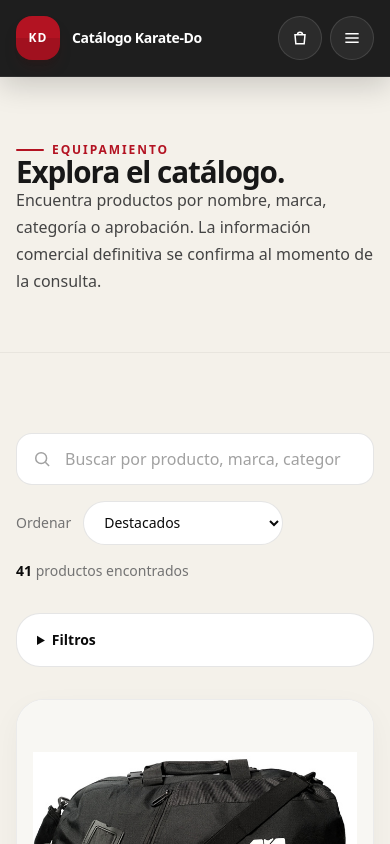
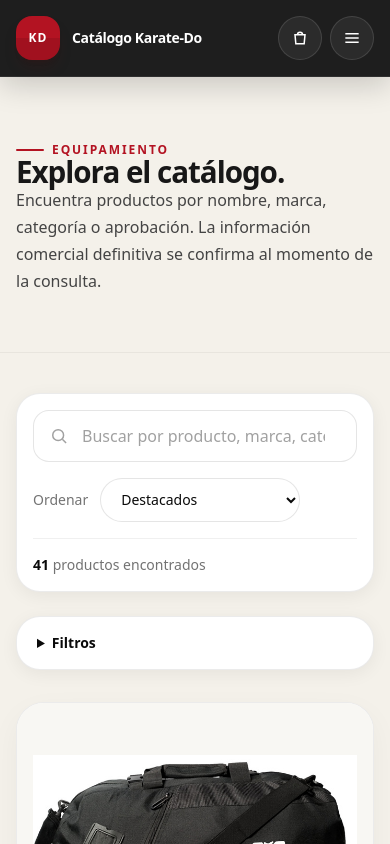
Before and after one commit to maorusohh/catalogo-karate, a Next.js app: page /catalogo in a window 390 px wide. Shown: the top 844 px of the page. Built offline with nearby package versions, Linux system fonts and the light colour scheme.

Commit message:
style: polish catalog controls

```diff
--- a/src/components/catalog/catalog-client.tsx
+++ b/src/components/catalog/catalog-client.tsx
@@ -60,7 +60,8 @@ export function CatalogClient({ products, brands, categories }: CatalogClientPro
   }
 
   return (
-    <section className="mt-10">
+    <section>
+      <div className="rounded-3xl border border-black/8 bg-white p-4 shadow-[var(--ck-shadow-sm)] sm:p-5">
         <div className="grid gap-4 lg:grid-cols-[minmax(0,1fr)_auto] lg:items-end">
           <CatalogSearch
             value={filters.search}
@@ -75,7 +76,7 @@ export function CatalogClient({ products, brands, categories }: CatalogClientPro
           <CatalogSortSelect value={sort} onChange={setSort} />
         </div>
 
-      <div className="mt-4 flex flex-wrap items-center justify-between gap-3">
+        <div className="mt-4 flex flex-wrap items-center justify-between gap-3 border-t border-black/6 pt-4">
           <p className="text-sm text-neutral-500">
             <span className="font-semibold text-neutral-950">{filteredProducts.length}</span>{" "}
             {filteredProducts.length === 1 ? "producto encontrado" : "productos encontrados"}
@@ -85,21 +86,22 @@ export function CatalogClient({ products, brands, categories }: CatalogClientPro
             <button
               type="button"
               onClick={clearFilters}
-            className="text-sm font-semibold text-[#b31322]"
+              className="text-sm font-semibold text-[var(--ck-red)] transition-colors hover:text-[var(--ck-red-dark)]"
             >
               Limpiar búsqueda y filtros
             </button>
           )}
         </div>
+      </div>
 
-      <div className="mt-8 lg:hidden">
-        <details className="overflow-hidden rounded-3xl border border-black/10 bg-white">
+      <div className="mt-6 lg:hidden">
+        <details className="overflow-hidden rounded-3xl border border-black/8 bg-white shadow-[var(--ck-shadow-sm)]">
           <summary className="cursor-pointer px-5 py-4 text-sm font-semibold text-neutral-950">
             Filtros
             {activeFilterCount > 0 ? ` (${activeFilterCount})` : ""}
           </summary>
 
-          <div className="border-t border-black/10 p-4">
+          <div className="border-t border-black/8 p-4">
             <CatalogFilters
               filters={filters}
               brands={brands}
```
Lines whose indentation alone changed are shown as unchanged.
